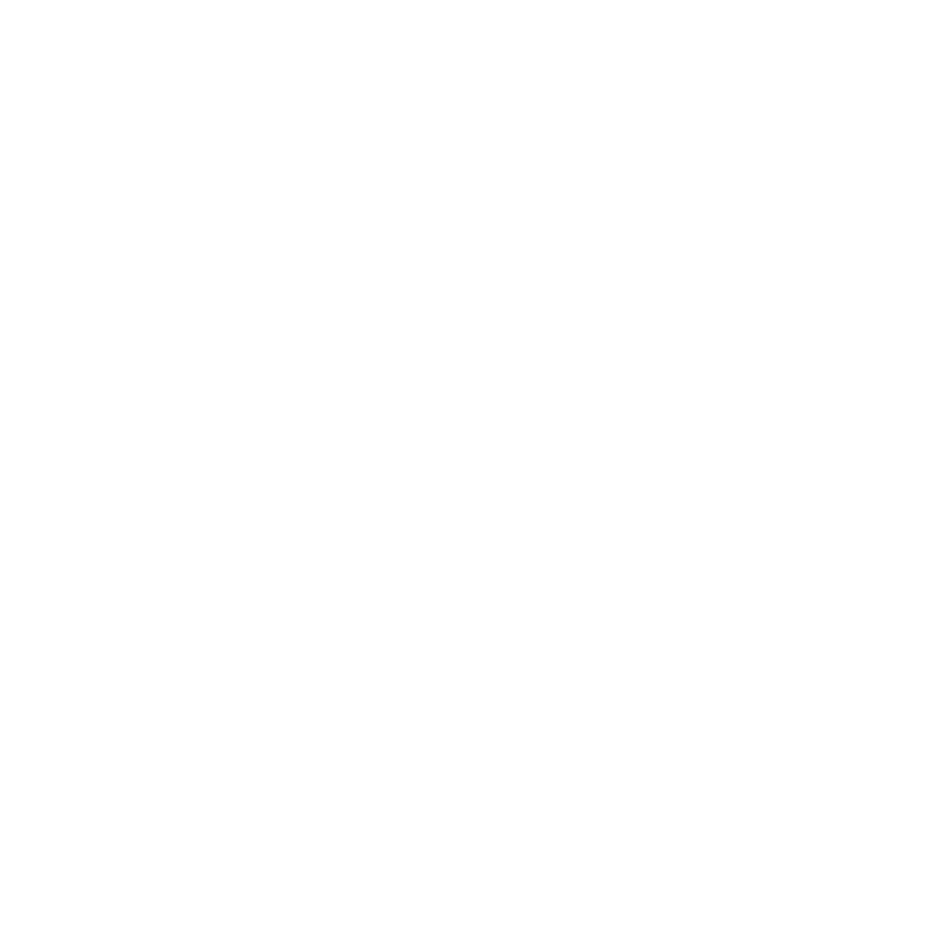
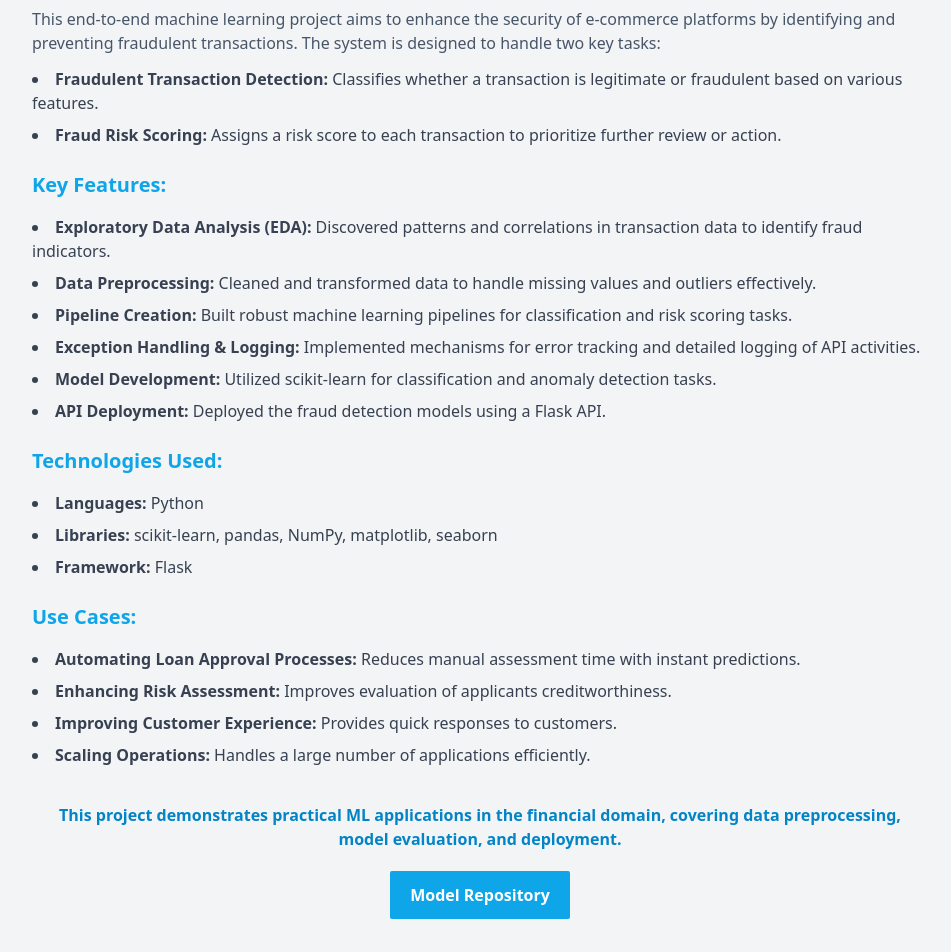
Before and after one commit to rabiulahsan/e-commerce-fraud-detection-client, a React (Vite) app: page / in a window 1280 px wide. Shown: the part 220-1172 px from the top of the page, without its empty margins (160-1111 px from the left). Before the commit the page ends 800 px from the top, so only its background shows below. Built offline with nearby package versions, Linux system fonts and the light colour scheme.

Commit message:
created banner section

```diff
--- /dev/null
+++ b/src/Components/Banner.jsx
@@ -0,0 +1,100 @@
+const Banner = () => {
+  return (
+    <div className="max-w-5xl mx-auto px-[5%] py-[4%] bg-gray-100 rounded-lg shadow-lg my-[5%]">
+      <div className="">
+        <h1 className="heading-style">E-commerce Fraud Detection System</h1>
+        <p className="text-slate-600 mb-3">
+          This end-to-end machine learning project aims to enhance the security
+          of e-commerce platforms by identifying and preventing fraudulent
+          transactions. The system is designed to handle two key tasks:
+        </p>
+        <ul className="list-disc list-inside space-y-2 mb-6 text-gray-700">
+          <li>
+            <strong>Fraudulent Transaction Detection:</strong> Classifies
+            whether a transaction is legitimate or fraudulent based on various
+            features.
+          </li>
+          <li>
+            <strong>Fraud Risk Scoring:</strong> Assigns a risk score to each
+            transaction to prioritize further review or action.
+          </li>
+        </ul>
+      </div>
+      <h2 className="heading-style">Key Features:</h2>
+      <ul className="list-disc list-inside space-y-2 mb-6 text-gray-700">
+        <li>
+          <strong>Exploratory Data Analysis (EDA):</strong> Discovered patterns
+          and correlations in transaction data to identify fraud indicators.
+        </li>
+        <li>
+          <strong>Data Preprocessing:</strong> Cleaned and transformed data to
+          handle missing values and outliers effectively.
+        </li>
+        <li>
+          <strong>Pipeline Creation:</strong> Built robust machine learning
+          pipelines for classification and risk scoring tasks.
+        </li>
+        <li>
+          <strong>Exception Handling & Logging:</strong> Implemented mechanisms
+          for error tracking and detailed logging of API activities.
+        </li>
+        <li>
+          <strong>Model Development:</strong> Utilized scikit-learn for
+          classification and anomaly detection tasks.
+        </li>
+        <li>
+          <strong>API Deployment:</strong> Deployed the fraud detection models
+          using a Flask API.
+        </li>
+      </ul>
+      <h2 className="heading-style">Technologies Used:</h2>
+      <ul className="list-disc list-inside space-y-2 mb-6 text-gray-700">
+        <li>
+          <strong>Languages:</strong> Python
+        </li>
+        <li>
+          <strong>Libraries:</strong> scikit-learn, pandas, NumPy, matplotlib,
+          seaborn
+        </li>
+        <li>
+          <strong>Framework:</strong> Flask
+        </li>
+      </ul>
+      <h2 className="heading-style">Use Cases:</h2>
+      <ul className="list-disc list-inside space-y-2 text-gray-700">
+        <li>
+          <strong>Automating Loan Approval Processes:</strong> Reduces manual
+          assessment time with instant predictions.
+        </li>
+        <li>
+          <strong>Enhancing Risk Assessment:</strong> Improves evaluation of
+          applicants creditworthiness.
+        </li>
+        <li>
+          <strong>Improving Customer Experience:</strong> Provides quick
+          responses to customers.
+        </li>
+        <li>
+          <strong>Scaling Operations:</strong> Handles a large number of
+          applications efficiently.
+        </li>
+      </ul>
+      <p className="text-sky-600 text-center font-semibold mt-[4%]">
+        This project demonstrates practical ML applications in the financial
+        domain, covering data preprocessing, model evaluation, and deployment.
+      </p>
+      <div className=" flex items-center justify-center">
+        <button className="px-5 py-3 mt-5 font-semibold bg-sky-500 text-white rounded-sm hover:bg-sky-600">
+          <a
+            href="https://github.com/rabiulahsan/load-prediction-model"
+            target="blank"
+          >
+            Model Repository
+          </a>
+        </button>
+      </div>
+    </div>
+  );
+};
+
+export default Banner;
--- a/src/Home.jsx
+++ b/src/Home.jsx
@@ -1,3 +1,4 @@
+import Banner from "./Components/Banner";
 import Footer from "./Components/Footer";
 import Navbar from "./Components/Navbar";
 
@@ -5,6 +6,7 @@
   return (
     <div>
       <Navbar></Navbar>
+      <Banner></Banner>
       <Footer></Footer>
     </div>
   );
```
